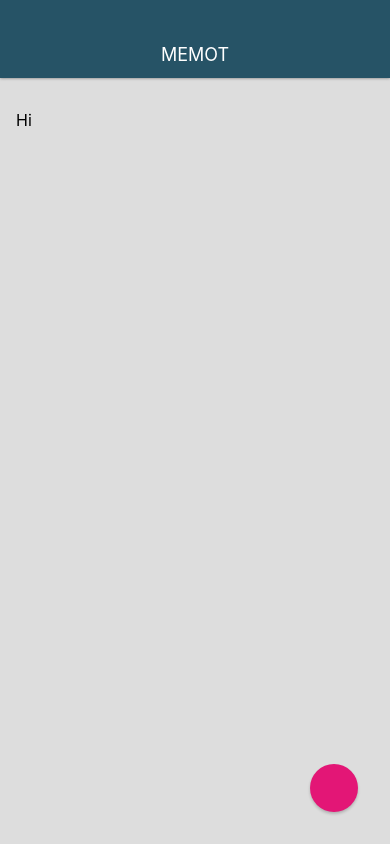
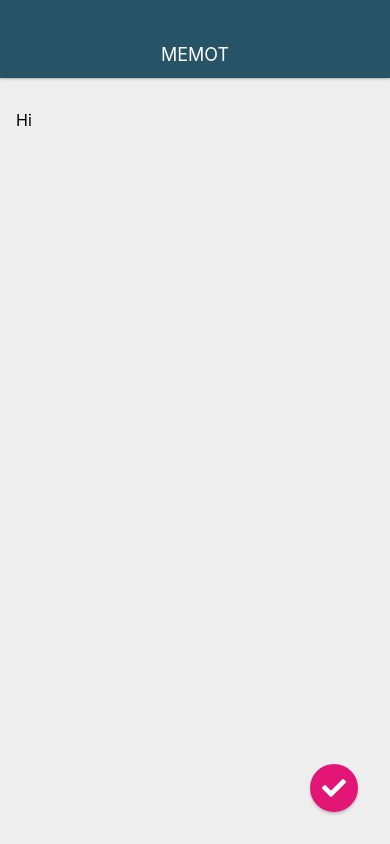
Before and after one commit to ShinyaUezono/MemoApp, a React Native app: screen / in a window 390 px wide. Built offline with nearby package versions, Linux system fonts and the light colour scheme.

Commit message:
fix circle button issue

```diff
--- a/src/elements/CircleButton.js
+++ b/src/elements/CircleButton.js
@@ -7,6 +7,7 @@ import fontAwesome from '../../assets/fonts/fa-solid-900.ttf';
 const CustomIcon = createIconSet({
   pencil: '\uf303',
   plus: '\uf067',
+  check: '\uf00c',
 }, 'FontAwesome');
 
 class CircleButton extends React.Component {
--- a/src/screens/MemoEditScreen.js
+++ b/src/screens/MemoEditScreen.js
@@ -8,10 +8,8 @@ class MemoEditScreen extends React.Component {
     return (
       <View style={styles.container}>
         <TextInput style={styles.memoEditInput} multiline value="Hi" />
+        <CircleButton name="check" />
 
-        <CircleButton>
-          {'\uf00c'}
-        </CircleButton>
       </View>
     );
   }
@@ -23,7 +21,7 @@ const styles = StyleSheet.create({
     width: '100%',
   },
   memoEditInput: {
-    backgroundColor: '#ddd',
+    backgroundColor: '#eee',
     flex: 1,
     paddingTop: 32,
     paddingLeft: 16,
```
